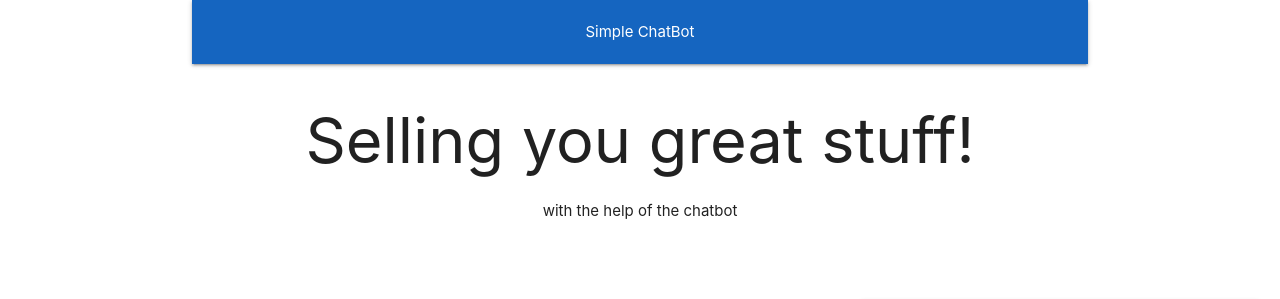
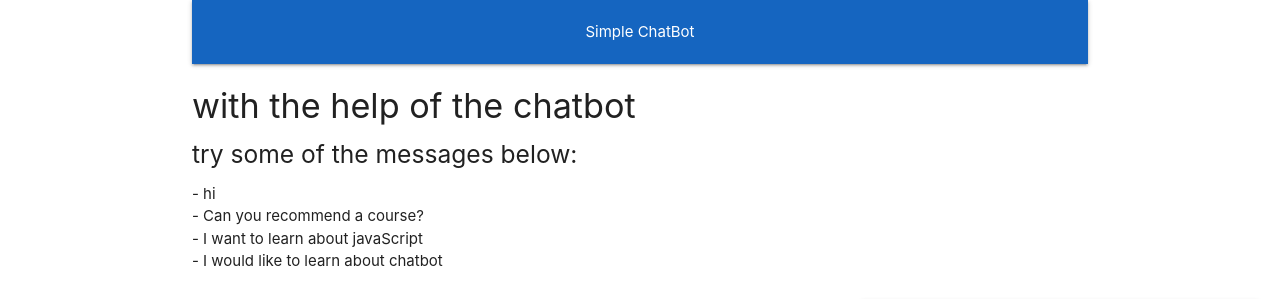
Before and after one commit to LeandroLazz/reactbot, a React (Create React App) app in the folder client/: page / in a window 1280 px wide. Shown: the top 299 px of the page. Built offline with nearby package versions, Linux system fonts and the light colour scheme; no server answers.

Commit message:
feat: add html instructions

```diff
--- a/client/src/components/pages/Landing.js
+++ b/client/src/components/pages/Landing.js
@@ -1,9 +1,15 @@
 import React from 'react';
 
 const Landing = () => (
-  <div style={{ textAlign: 'center' }}>
-    <h1>Selling you great stuff!</h1>
-    with the help of the chatbot
+  <div style={{ textAlign: 'left' }}>
+    <h4>with the help of the chatbot</h4>
+    <h5>try some of the messages below:</h5>
+    <p>
+      - hi<br/>
+      - Can you recommend a course?<br/>
+      - I want to learn about javaScript<br/>
+      - I would like to learn about chatbot<br/>
+    </p>
   </div>
 )
 
```
